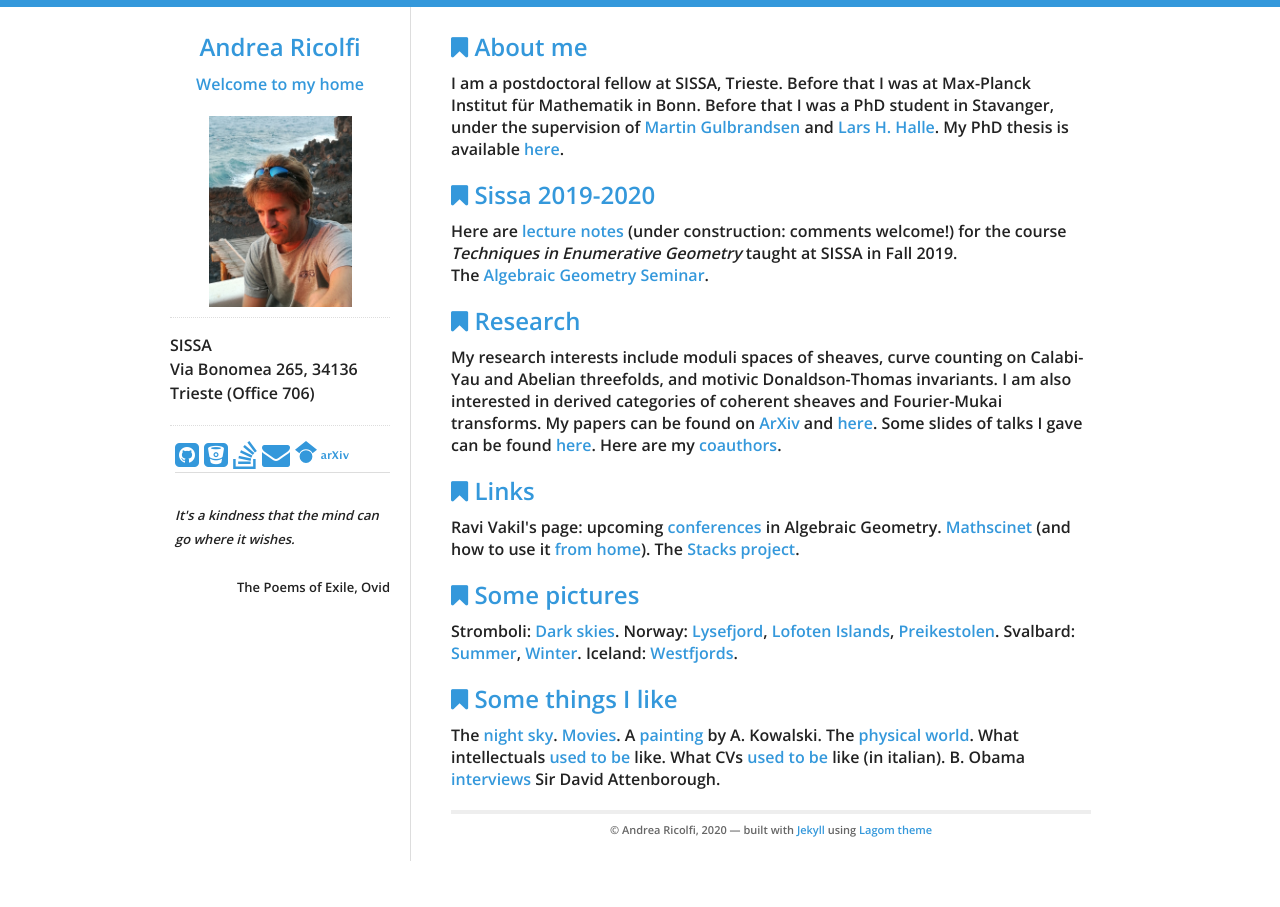
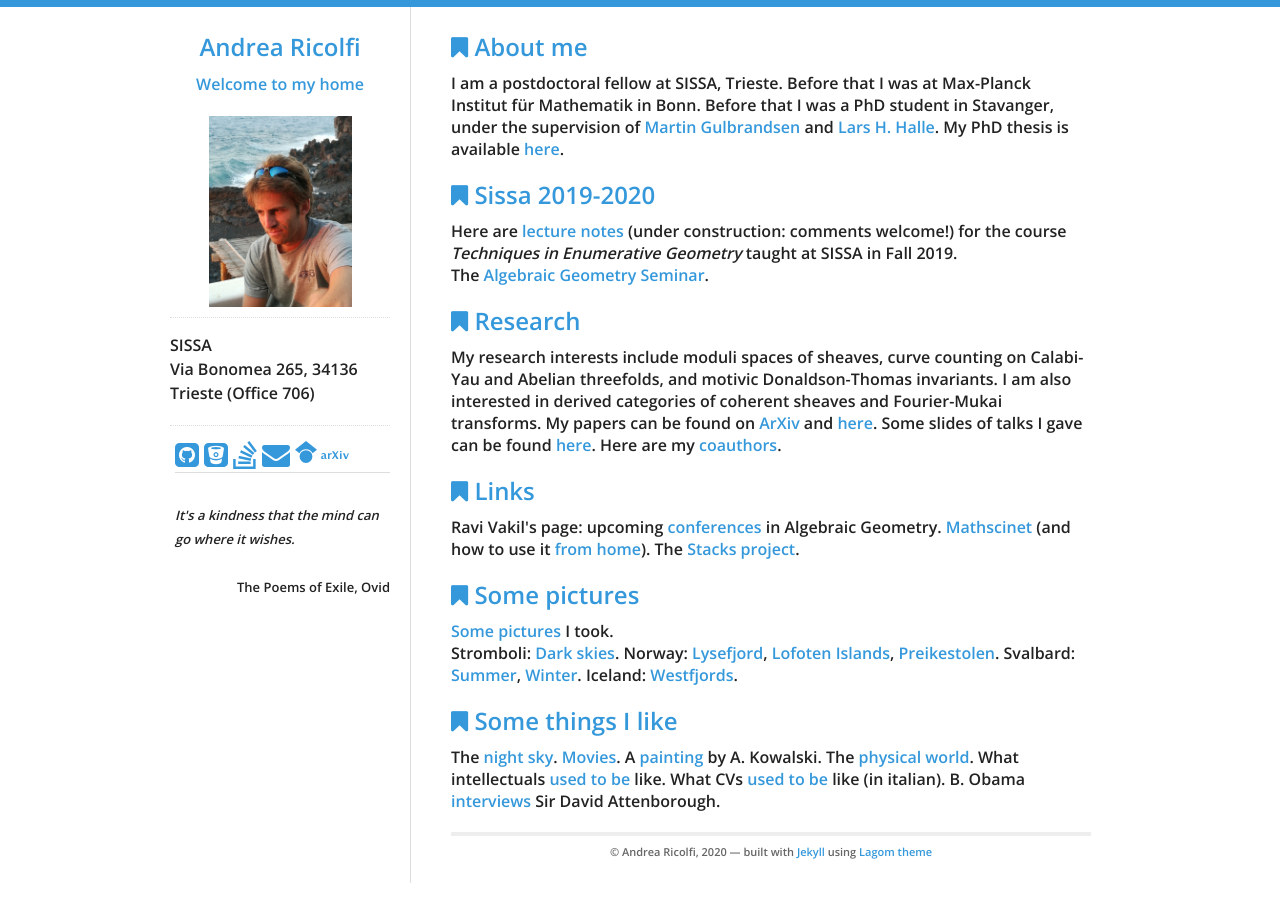
Before and after one commit to atricolfi/atricolfi.github.io, a Jekyll site: the page built from index.html, in a window 1280 px wide. Built offline with Jekyll 4.4.1, drawn with Linux system fonts in a browser that asks for light colours.

Commit message:
Update index.html

```diff
--- a/index.html
+++ b/index.html
@@ -43,6 +43,9 @@ in Algebraic Geometry.
 <div id="home">
   <h2><i class="fa fa-bookmark"></i> Some pictures</h2>
 <p>
+  <a href="Photos_Page.html">Some pictures</a> I took.
+  <br>
+
   Stromboli:
   <a href="DarkSkies.html"> Dark skies</a>.
   Norway:
```
